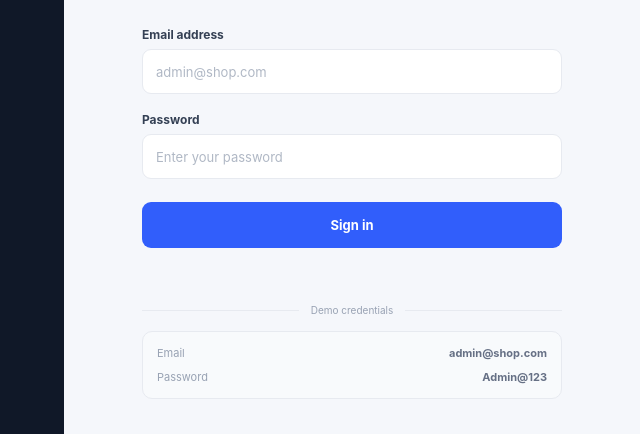
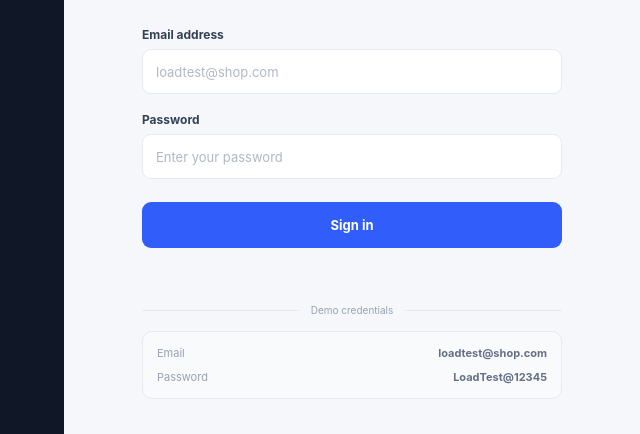
Before and after one commit to jiyamaheshwari31-ctrl/inventory-management-system, a plain HTML site: page frontend/index.html in a window 1280 px wide. Shown: the part 248-682 px from the top of the page, 640-1280 px from the left. Drawn offline with Linux system fonts and the light colour scheme.

Commit message:
Fix frontend changes

```diff
--- a/frontend/index.html
+++ b/frontend/index.html
@@ -98,7 +98,7 @@
                     <input
                         type="email"
                         id="email"
-                        placeholder="admin@shop.com"
+                        placeholder="loadtest@shop.com"
                         autocomplete="email"
                         required
                     >
@@ -140,12 +140,12 @@
 
                 <div>
                     <span>Email</span>
-                    <strong>admin@shop.com</strong>
+                    <strong>loadtest@shop.com</strong>
                 </div>
 
                 <div>
                     <span>Password</span>
-                    <strong>Admin@123</strong>
+                    <strong>LoadTest@12345</strong>
                 </div>
 
             </div>
```
